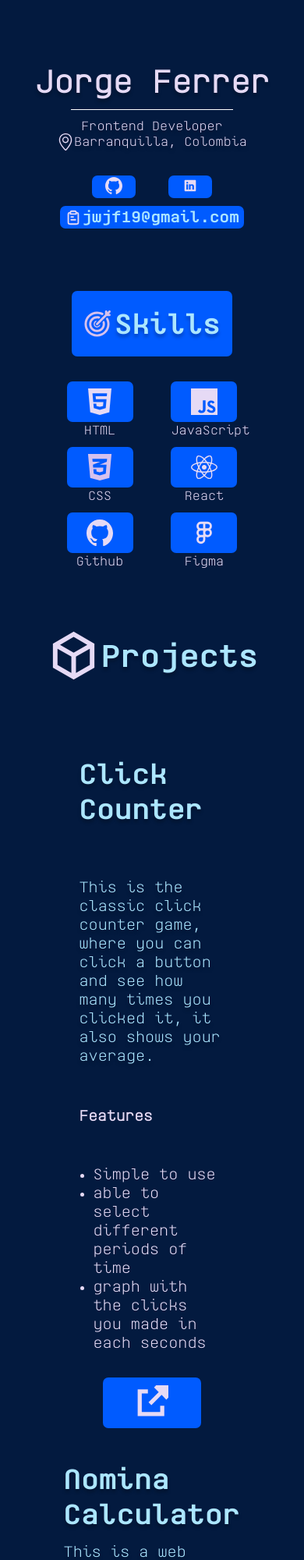
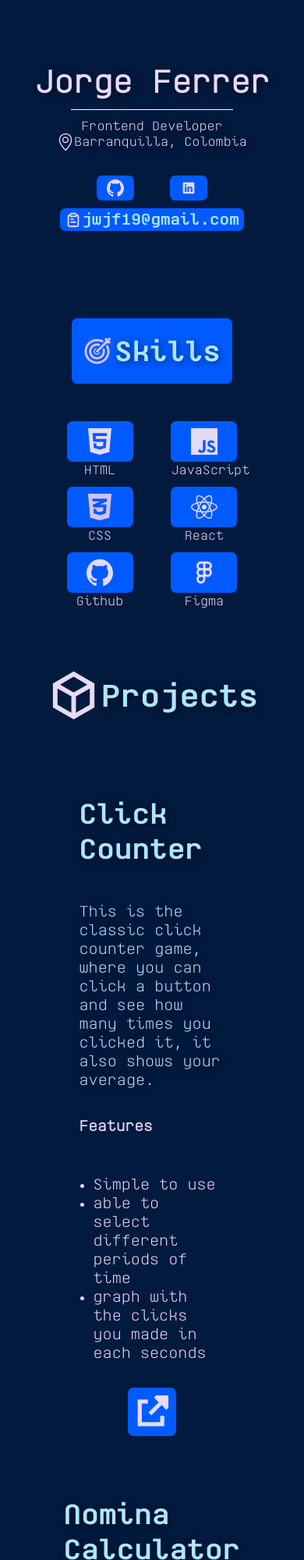
Before and after one commit to JorgeF19/Portfolio-Jorge-Ferrer, a plain HTML site: page index.html in a window 390 px wide. Shown: the top 2000 px of the page at 78% size. Drawn offline with Linux system fonts and the light colour scheme.

Commit message:
Responsive issues fixed, buttons animation added.

```diff
--- a/index.html
+++ b/index.html
@@ -445,7 +445,7 @@
             and see how many times you clicked it, it also shows your average.
           </p>
           <h3 class="subtitle2">Features</h3>
-          <ul>
+          <ul class="featuresList">
             <li>Simple to use</li>
             <li>able to select different periods of time</li>
             <li>graph with the clicks you made in each seconds</li>
--- a/styles.css
+++ b/styles.css
@@ -21,12 +21,15 @@ body {
 }
 p,
 h1,
-h2 {
-  text-shadow: 0px 4px 4px rgba(0, 0, 0, 0.25);
+h2,
+svg {
+  text-shadow: 2px 2px 10px rgba(0, 0, 0, 0.507);
 }
 nav {
-  display: block;
+  display: flex;
+  flex-direction: column;
   justify-items: center;
+  align-items: center;
   min-height: 50px;
   margin-bottom: 2rem;
 }
@@ -81,10 +84,13 @@ button {
   opacity: 0;
 }
 .button-icon {
-  width: 56px;
-  height: 29px;
-
-  aspect-ratio: 56/29;
+  width: 3rem;
+  height: 2rem;
+  max-height: 2rem;
+  display: flex;
+  align-items: center;
+  justify-content: center;
+  padding: 0.5rem;
 }
 .git-linkedin {
   display: flex;
@@ -130,9 +136,11 @@ nav h3 {
 
 .skills-container {
   margin-top: 5rem;
+  display: flex;
+  flex-direction: column;
+  align-items: center;
+  justify-content: center;
 
-  justify-content: center;
-  flex-wrap: wrap;
   gap: 1rem;
 }
 
@@ -195,7 +203,7 @@ nav h3 {
 }
 .project-section h1 {
   color: #ace6ff;
-  text-shadow: 0px 4px 4px rgba(0, 0, 0, 0.25);
+
   font-family: "Space Mono bold";
   font-size: 2.5rem;
   font-style: normal;
@@ -220,19 +228,22 @@ nav h3 {
 .ui-ux {
   display: grid;
 
-  grid-template-rows: 5rem 1fr 3rem 1fr 3rem;
+  grid-template-rows: repeat(5, auto);
   grid-column: 2/4;
 }
 .project-description {
-  grid-row: 2/3;
+  grid-row: 2/4;
+  margin: 0;
+  height: fit-content;
 }
 .webPages {
   grid-column: 5/7;
   margin: 0;
   display: grid;
-  grid-template-rows: 5rem 1fr 3rem 1fr 3rem;
+  grid-template-rows: repeat(5, auto);
 }
 .project-type-subtitle {
+  grid-row: 1/2;
   display: flex;
   justify-content: center;
 }
@@ -249,7 +260,7 @@ nav h3 {
 
 .projects-container p {
   color: #ace6ff;
-  text-shadow: 0px 4px 4px rgba(0, 0, 0, 0.25);
+
   font-family: "Space Mono";
   font-size: 1.2rem;
   font-style: normal;
@@ -260,16 +271,41 @@ nav h3 {
 .projects-container li {
   font-size: 1.2rem;
 }
+.subtitle2 {
+  grid-row: 4/5;
+}
 ul {
   padding-inline-start: 18px;
 }
+.featuresList {
+  grid-row: 5/6;
+}
 .button-icon-project {
-  flex-shrink: 0;
+  grid-row: 6/7;
   aspect-ratio: 101/52;
-  border-radius: 0.4375rem;
-  background: #005bff;
+  display: flex;
   justify-self: center;
   padding: 10px;
+  height: fit-content;
+  transition: all 0.5s ease;
+  -webkit-transition: all 0.5s ease;
+  -moz-transition: all 0.5s ease;
+  -ms-transition: all 0.5s ease;
+  -o-transition: all 0.5s ease;
+}
+.button-icon-project:hover {
+  transform: scale(1.2);
+  -webkit-transform: scale(1.2);
+  -moz-transform: scale(1.2);
+  -ms-transform: scale(1.2);
+  -o-transform: scale(1.2);
+  background-color: #0a138f;
+  border-radius: 50%;
+  -webkit-border-radius: 50%;
+  -moz-border-radius: 50%;
+  -ms-border-radius: 50%;
+  -o-border-radius: 50%;
+  padding: 1rem;
 }
 .education-section {
   justify-content: center;
@@ -324,12 +360,21 @@ footer p {
 .buttons-footer {
   display: flex;
   margin-top: 1rem;
-  justify-content: center;
+  justify-content: space-evenly;
   justify-self: center;
+  width: 15rem;
 }
 .buttons-footer button {
-  margin-right: 20px;
   background: #6e6e6e;
+  padding: 10px;
+  transition: all 0.2s ease;
+  -webkit-transition: all 0.2s ease;
+  -moz-transition: all 0.2s ease;
+  -ms-transition: all 0.2s ease;
+  -o-transition: all 0.2s ease;
+}
+.buttons-footer button:hover {
+  background-color: #464646;
 }
 .buttons-footer .button-email {
   margin-top: 0;
@@ -351,11 +396,11 @@ footer p {
     padding: 0;
   }
   .projects-container {
-    grid-template-rows: repeat(2, 1fr);
+    grid-template-rows: repeat(2, auto);
     grid-template-columns: repeat(4, 1fr);
   }
   .ui-ux {
-    grid-template-rows: 4rem 5rem 1fr 3rem 1fr 1fr;
+    grid-template-rows: repeat(5, auto);
     gap: 1rem;
   }
   .webPages {
```
